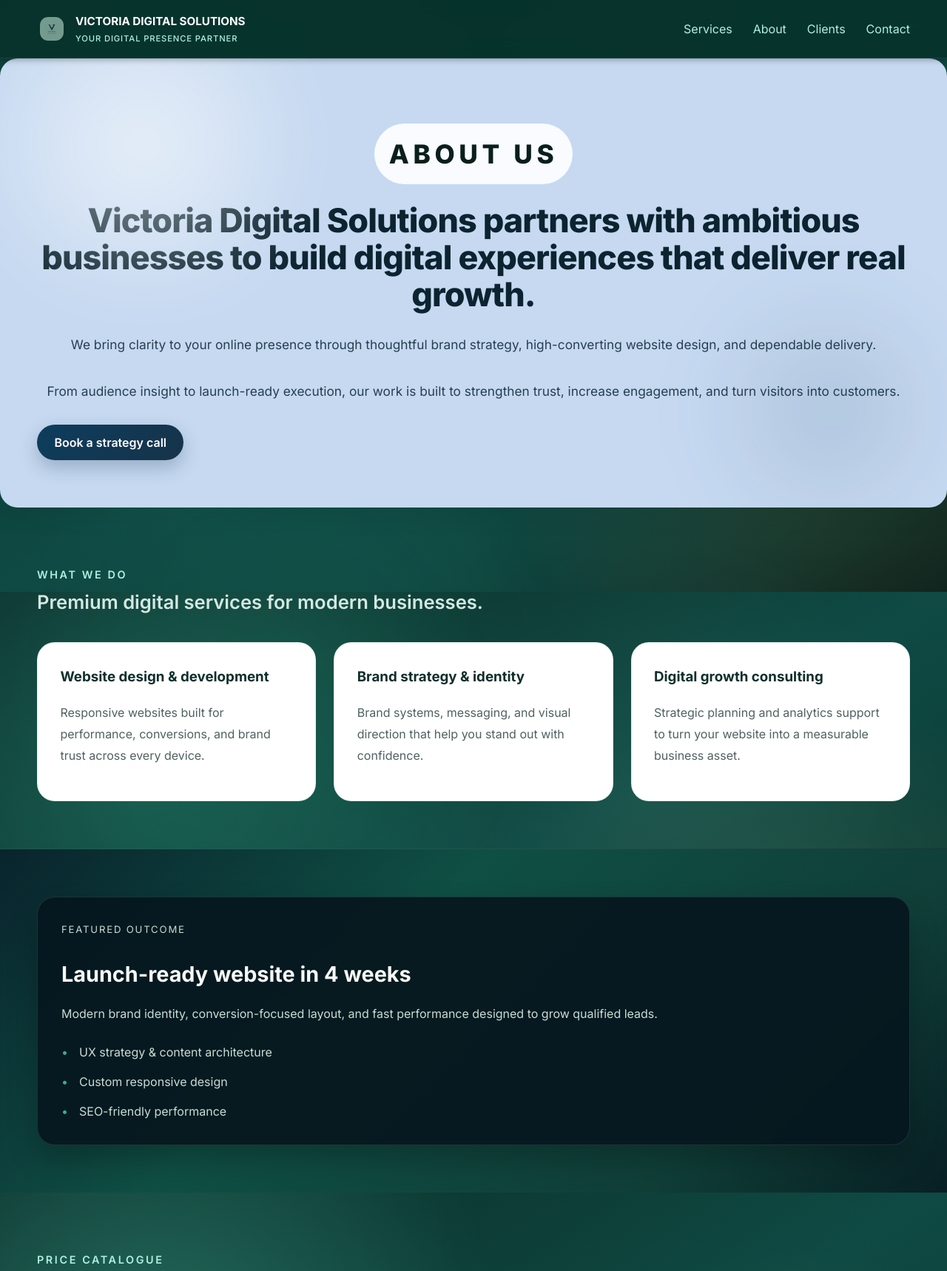
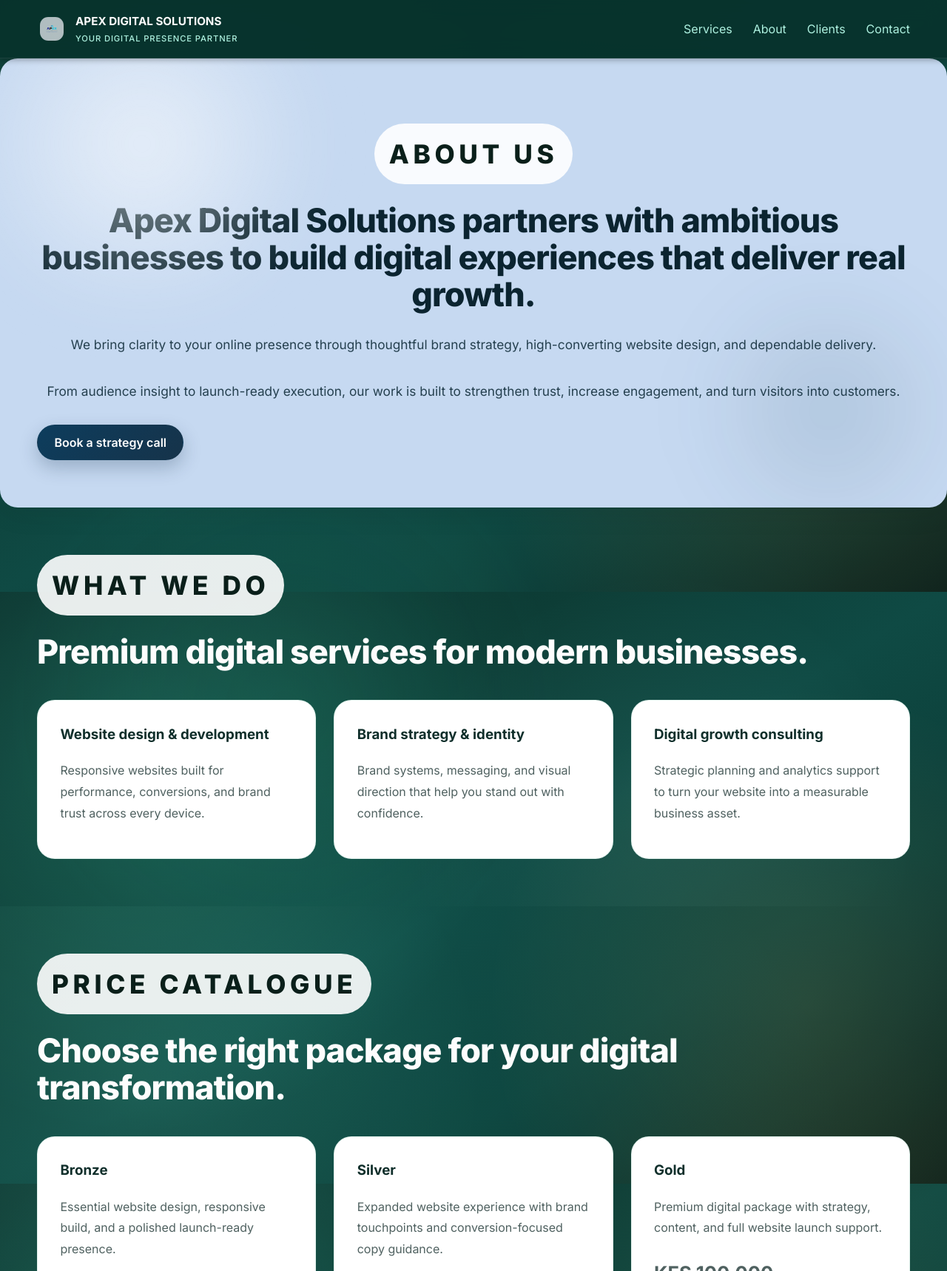
Before and after one commit to Luke-code2025/Victoria, a website: page index.html in a window 1280 px wide. Shown: the top 1718 px of the page at 74% size. Drawn offline with Linux system fonts and the light colour scheme.

Commit message:
seventh commit

```diff
--- a/index.html
+++ b/index.html
@@ -4,15 +4,15 @@
     <meta charset="UTF-8" />
     <meta http-equiv="X-UA-Compatible" content="IE=edge" />
     <meta name="viewport" content="width=device-width, initial-scale=1.0" />
-    <title>Victoria Digital Solutions | Premium Web Design & Digital Strategy for Ambitious Businesses</title>
-    <meta name="description" content="Victoria Digital Solutions creates premium websites, digital strategy, and brand experiences. We help ambitious businesses convert visitors into customers with strategic UX and compelling design." />
+    <title>Apex Digital Solutions | Premium Web Design & Digital Strategy for Ambitious Businesses</title>
+    <meta name="description" content="Apex Digital Solutions creates premium websites, digital strategy, and brand experiences. We help ambitious businesses convert visitors into customers with strategic UX and compelling design." />
     <meta name="keywords" content="web design, digital strategy, website development, brand design, digital marketing, Kenya" />
-    <meta name="author" content="Victoria Digital Solutions" />
-    <meta property="og:title" content="Victoria Digital Solutions | Premium Web Design & Digital Strategy" />
+    <meta name="author" content="Apex Digital Solutions" />
+    <meta property="og:title" content="Apex Digital Solutions | Premium Web Design & Digital Strategy" />
     <meta property="og:description" content="Premium websites and digital strategy that convert visitors into customers. Strategic UX, compelling storytelling, and polished design." />
     <meta property="og:type" content="business.business" />
     <meta name="twitter:card" content="summary_large_image" />
-    <meta name="twitter:title" content="Victoria Digital Solutions" />
+    <meta name="twitter:title" content="Apex Digital Solutions" />
     <meta name="twitter:description" content="Premium websites and digital strategy for ambitious businesses." />
     <meta name="robots" content="index, follow" />
     <meta name="language" content="English" />
@@ -21,9 +21,9 @@
     {
       "@context": "https://schema.org",
       "@type": "LocalBusiness",
-      "name": "Victoria Digital Solutions",
+      "name": "Apex Digital Solutions",
       "description": "Premium web design and digital strategy agency",
-      "url": "https://victoriadigitalsolutions.com",
+      "url": "https://apexdigitalsolutions.com",
       "telephone": "+254704813110",
       "email": "adikluke@gmail.com",
       "areaServed": {
@@ -46,10 +46,10 @@
           <a class="brand" href="#top">
             <div class="brand-content">
               <span class="brand-mark">
-                <img src="victoria-logo.png" alt="Victoria Digital logo" class="brand-logo" />
+                <img src="Apex logo.png" alt="Apex Digital logo" class="brand-logo" />
               </span>
               <div class="brand-text">
-                <span class="brand-name">VICTORIA DIGITAL SOLUTIONS</span>
+                <span class="brand-name">APEX DIGITAL SOLUTIONS</span>
                 <span class="brand-slogan">Your Digital Presence Partner</span>
               </div>
             </div>
@@ -71,9 +71,9 @@
       <main id="main" role="main">
         <section class="hero hero-about" id="top">
           <div class="container hero-grid">
-            <div class="hero-copy">
+              <div class="hero-copy">
               <span class="eyebrow">About us</span>
-              <h1>Victoria Digital Solutions partners with ambitious businesses to build digital experiences that deliver real growth.</h1>
+              <h1>Apex Digital Solutions partners with ambitious businesses to build digital experiences that deliver real growth.</h1>
               <p>
                 We bring clarity to your online presence through thoughtful brand strategy, high-converting website design, and dependable delivery.
               </p>
@@ -89,7 +89,7 @@
 
         <section class="services" id="services">
           <div class="container section-head">
-            <p class="section-subtitle">What we do</p>
+            <span class="eyebrow">What we do</span>
             <h2>Premium digital services for modern businesses.</h2>
           </div>
           <div class="container cards-grid">
@@ -108,24 +108,11 @@
           </div>
         </section>
 
-        <section class="featured-outcome" id="featured-outcome">
-          <div class="container featured-outcome-inner">
-            <div class="panel-card">
-              <p class="panel-label">Featured outcome</p>
-              <h2>Launch-ready website in 4 weeks</h2>
-              <p>Modern brand identity, conversion-focused layout, and fast performance designed to grow qualified leads.</p>
-              <ul>
-                <li>UX strategy & content architecture</li>
-                <li>Custom responsive design</li>
-                <li>SEO-friendly performance</li>
-              </ul>
-            </div>
-          </div>
-        </section>
+        <!-- featured-outcome section removed per request -->
 
         <section class="pricing" id="pricing">
           <div class="container section-head">
-            <p class="section-subtitle">Price catalogue</p>
+            <span class="eyebrow">Price catalogue</span>
             <h2>Choose the right package for your digital transformation.</h2>
           </div>
           <div class="container cards-grid">
@@ -162,10 +149,26 @@
           </div>
         </section>
 
+        <!-- Clients section moved to appear before Contact -->
+        <section class="clients" id="clients">
+          <div class="container section-head">
+            <span class="eyebrow">Previous clients</span>
+            <h2>Organizations that trust Apex Digital.</h2>
+          </div>
+          <div class="container clients-grid">
+            <article class="client-card">
+              <h3>Scire Research</h3>
+              <p class="client-type">Research Consultancy Firm</p>
+              <p>A leading research consultancy firm in Kenya supporting organizations and government to conduct field research, analyze data, and disseminate findings with precision and insight.</p>
+              <p class="client-badge">Strategy &amp; Development</p>
+            </article>
+          </div>
+        </section>
+
         <section class="contact" id="contact">
           <div class="container contact-grid">
             <div>
-              <p class="section-subtitle">Let's build together</p>
+              <span class="eyebrow">Let's build together</span>
               <h2>Ready to launch your premium website?</h2>
               <p>Share your goals and we’ll architect a website experience that converts visitors into customers.</p>
               <div class="contact-info">
@@ -198,25 +201,12 @@
           </div>
         </section>
 
-        <section class="clients" id="clients">
-          <div class="container section-head">
-            <p class="section-subtitle">Previous clients</p>
-            <h2>Organizations that trust Victoria Digital.</h2>
-          </div>
-          <div class="container clients-grid">
-            <article class="client-card">
-              <h3>Scire Research</h3>
-              <p class="client-type">Research Consultancy Firm</p>
-              <p>A leading research consultancy firm in Kenya supporting organizations and government to conduct field research, analyze data, and disseminate findings with precision and insight.</p>
-              <p class="client-badge">Strategy &amp; Development</p>
-            </article>
-          </div>
-        </section>
+        <!-- original clients section removed (moved above contact) -->
       </main>
 
       <footer class="site-footer">
         <div class="container footer-inner">
-          <p>Victoria Digital Solutions © 2026</p>
+          <p>Apex Digital Solutions © 2026</p>
           <nav class="footer-nav" aria-label="Footer navigation">
             <a href="#services">Services</a>
             <a href="#clients">Clients</a>
--- a/package.json
+++ b/package.json
@@ -1,5 +1,5 @@
 {
-  "name": "victoria-digital-server",
+  "name": "apex-digital-server",
   "version": "1.0.0",
   "description": "Simple server to forward contact form submissions to email",
   "main": "server.js",
--- a/server.js
+++ b/server.js
@@ -36,7 +36,7 @@ transporter.verify()
   .catch(err => console.warn('SMTP verification failed (may be ok for some providers):', err && err.message));
 
 app.get('/', (req, res) => {
-  res.send('Victoria Digital email API running');
+  res.send('Apex Digital email API running');
 });
 
 app.post('/api/contact', async (req, res) => {
--- a/styles.css
+++ b/styles.css
@@ -514,10 +514,12 @@ textarea:focus-visible {
 
 .section-head h2 {
   margin: 0;
-  font-size: clamp(1.6rem, 2.0vw, 2.2rem);
-  line-height: 1.1;
-  color: var(--text-secondary);
-  font-weight: 600;
+  font-family: 'Inter', system-ui, sans-serif;
+  font-size: clamp(2.8rem, 3.2vw, 3.8rem);
+  line-height: 1.12;
+  color: var(--text-primary);
+  font-weight: 800;
+  letter-spacing: -0.02em;
 }
 
 .cards-grid,
```
Also changed, not shown: Apex logo.png (added), README.md, victoria-logo.png (deleted).
